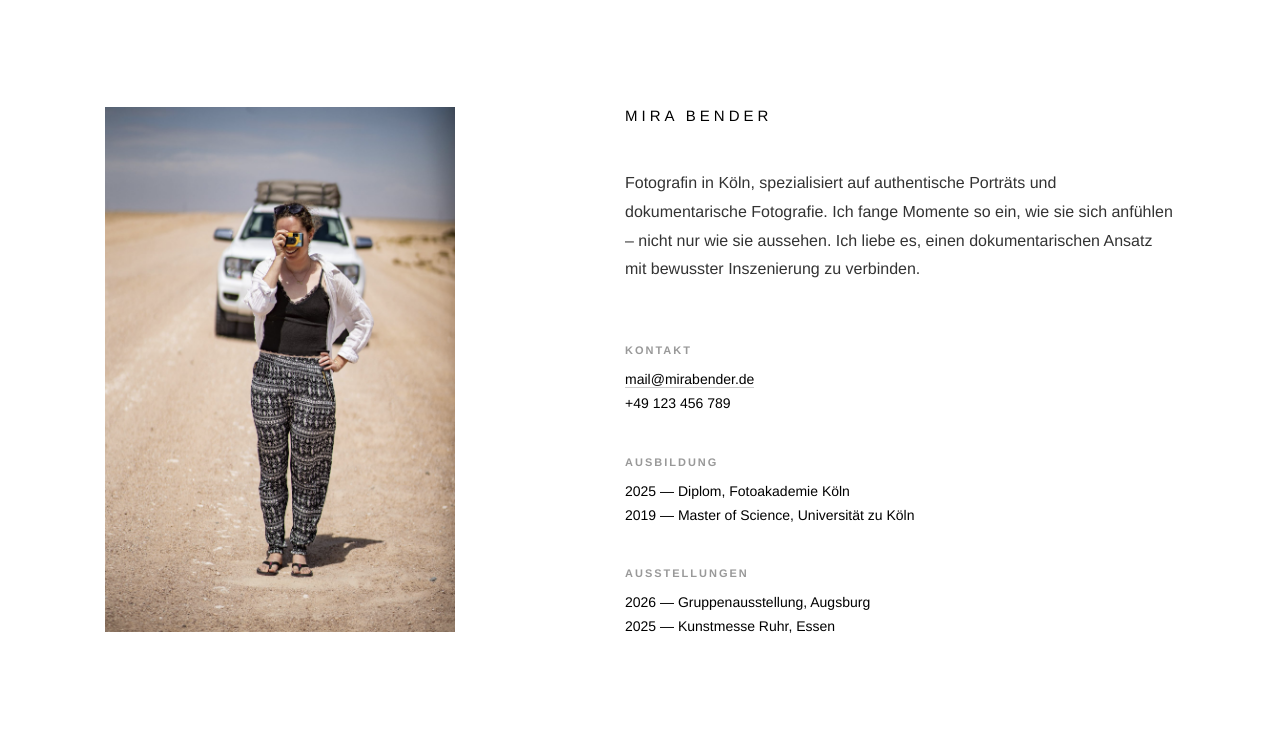
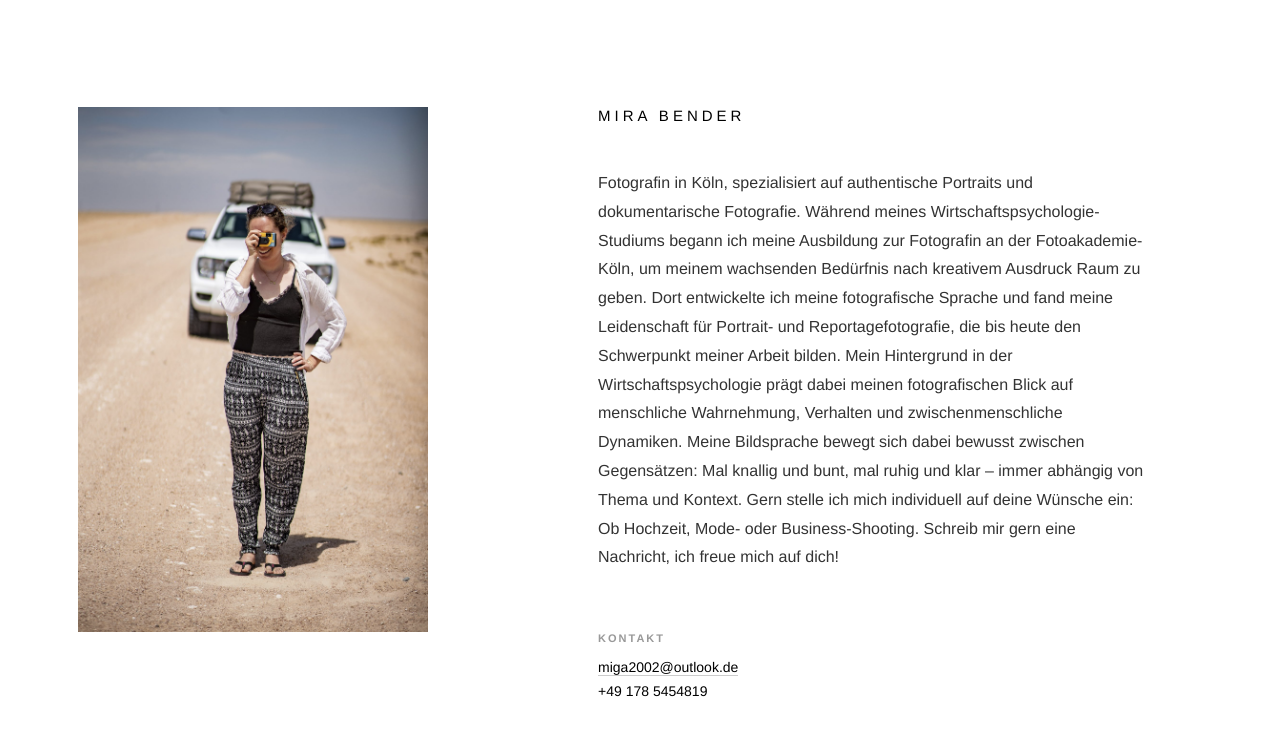
Before and after one commit to Fa8io/mirabender-fotografie, a plain HTML site: page about.html in a window 1280 px wide. Shown: the part 51-792 px from the top of the page. Drawn offline with Linux system fonts and the light colour scheme.

Commit message:
About-Seite mit echtem Inhalt füllen
Platzhalter-Text durch die echte Vita ersetzt: Intro, Kontakt,
Ausbildung (Fotoakademie Köln, Wirtschaftspsychologie-Studium,
Praktikum) sowie Ausstellungen und Veröffentlichungen.

Co-Authored-By: Claude Sonnet 5 <noreply@anthropic.com>

```diff
--- a/about.html
+++ b/about.html
@@ -39,33 +39,42 @@
         <h1>MIRA BENDER</h1>
 
         <p class="about-intro">
-          Fotografin in Köln, spezialisiert auf authentische Porträts
-          und dokumentarische Fotografie. Ich fange Momente so ein,
-          wie sie sich anfühlen – nicht nur wie sie aussehen. Ich liebe es,
-          einen dokumentarischen Ansatz mit bewusster Inszenierung zu verbinden.
+          Fotografin in Köln, spezialisiert auf authentische Portraits und dokumentarische Fotografie.
+          Während meines Wirtschaftspsychologie-Studiums begann ich meine Ausbildung zur Fotografin an
+          der Fotoakademie-Köln, um meinem wachsenden Bedürfnis nach kreativem Ausdruck Raum zu geben.
+          Dort entwickelte ich meine fotografische Sprache und fand meine Leidenschaft für Portrait- und
+          Reportagefotografie, die bis heute den Schwerpunkt meiner Arbeit bilden. Mein Hintergrund in
+          der Wirtschaftspsychologie prägt dabei meinen fotografischen Blick auf menschliche Wahrnehmung,
+          Verhalten und zwischenmenschliche Dynamiken. Meine Bildsprache bewegt sich dabei bewusst
+          zwischen Gegensätzen: Mal knallig und bunt, mal ruhig und klar – immer abhängig von Thema und
+          Kontext. Gern stelle ich mich individuell auf deine Wünsche ein: Ob Hochzeit, Mode- oder
+          Business-Shooting. Schreib mir gern eine Nachricht, ich freue mich auf dich!
         </p>
 
         <div class="info-block">
           <h2>KONTAKT</h2>
           <p>
-            <a href="mailto:mail@mirabender.de">mail@mirabender.de</a><br>
-            +49 123 456 789
+            <a href="mailto:miga2002@outlook.de">miga2002@outlook.de</a><br>
+            +49 178 5454819
           </p>
         </div>
 
         <div class="info-block">
           <h2>AUSBILDUNG</h2>
           <p>
-            2025 — Diplom, Fotoakademie Köln<br>
-            2019 — Master of Science, Universität zu Köln
+            2026 — Diplom Fotografin, Fotoakademie Köln<br>
+            2025 — Bachelor of Science, Wirtschaftspsychologie, Hochschule Bonn-Rhein-Sieg<br>
+            2020 — Praktikum bei Kathrin Fotografiert
           </p>
         </div>
 
         <div class="info-block">
-          <h2>AUSSTELLUNGEN</h2>
+          <h2>AUSSTELLUNGEN UND VERÖFFENTLICHUNGEN</h2>
           <p>
-            2026 — Gruppenausstellung, Augsburg<br>
-            2025 — Kunstmesse Ruhr, Essen
+            2026 — Gruppenausstellung „Eine Menge anderer Werke", Fotoakademie Köln<br>
+            2026 — SPC Photo Awards, Köln<br>
+            2025/26 — diverse Veröffentlichungen Veranstaltungsfotografie im KSTA und Weißer Bilderbogen<br>
+            2024 — Privatausstellung „Im Wandel des Blicks", Köln
           </p>
         </div>
 
```
